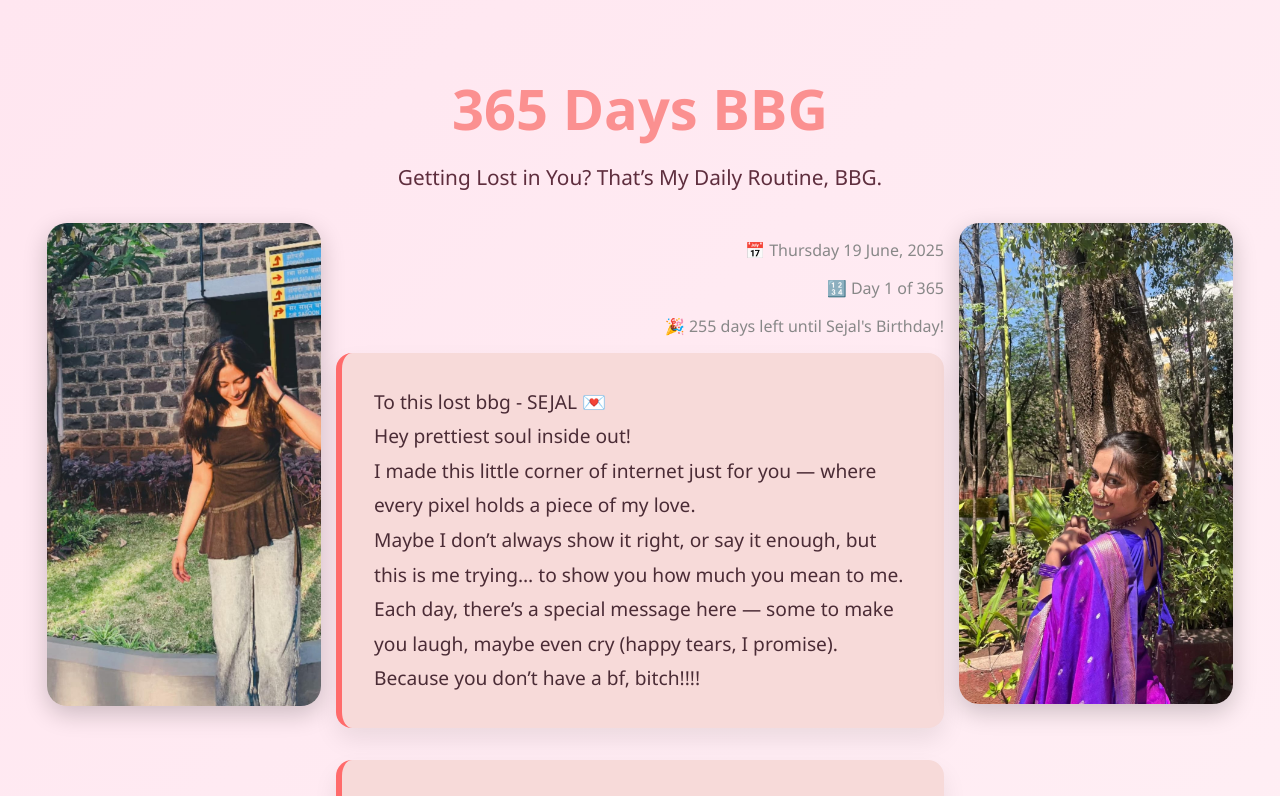
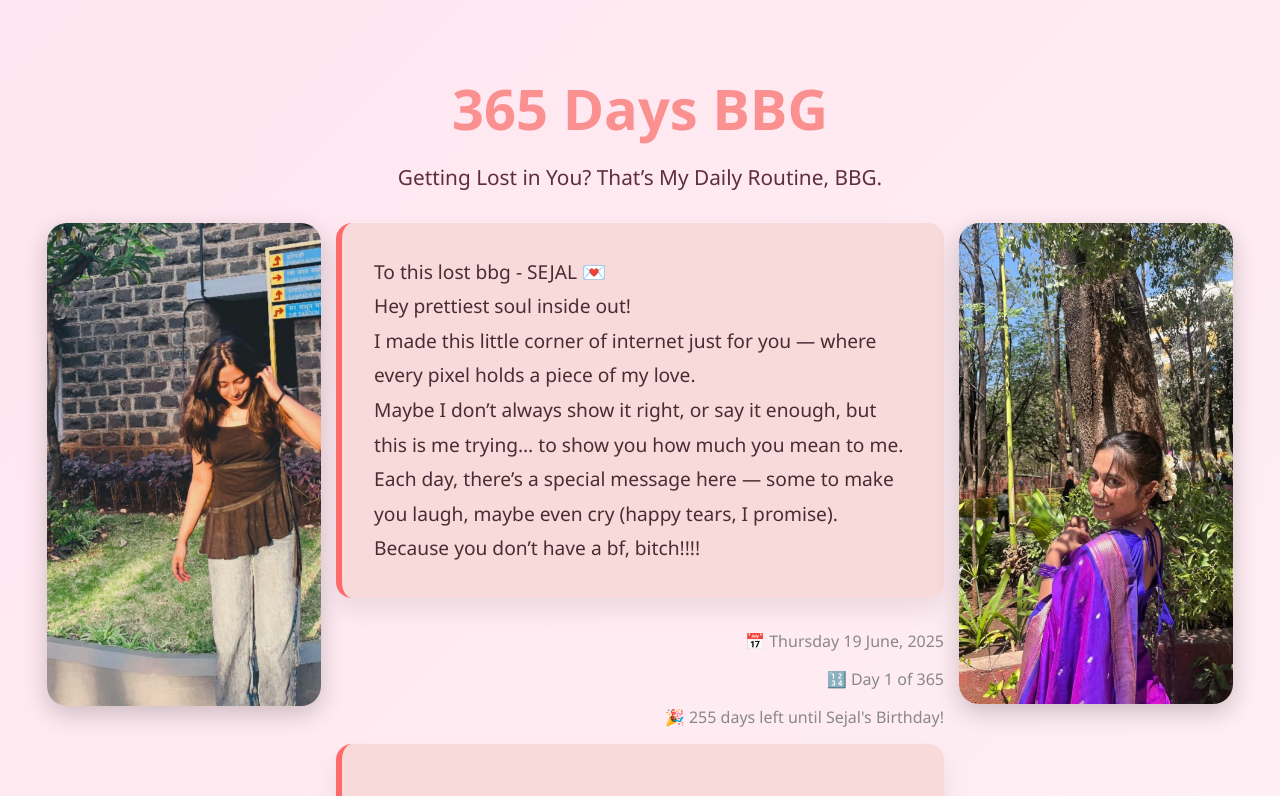
Before and after one commit to juie-ing/365-days-bbg, a React (Create React App) app: page / in a window 1280 px wide. Shown: the top 796 px of the page. Built offline with nearby package versions, Linux system fonts and the light colour scheme.

Commit message:
🚫 Remove leftover style.css import (final fix)

```diff
--- a/src/App.tsx
+++ b/src/App.tsx
@@ -170,13 +170,14 @@ function App() {
           </SideColumn>
 
           <CenterColumn>
-            <DateText>📅 {formattedDate}</DateText>
-            <DateText>{dayCountText}</DateText>
-            {!isBirthday && <DateText>{birthdayCountdown}</DateText>}
+
 
             <Card>
               <Message>{messages[0]}</Message>
             </Card>
+            <DateText>📅 {formattedDate}</DateText>
+            <DateText>{dayCountText}</DateText>
+            {!isBirthday && <DateText>{birthdayCountdown}</DateText>}
 
             <Card>
               <h3 style={{ color: '#C6A5A5', marginBottom: '1rem' }}>Today's Message 💖</h3>
```
